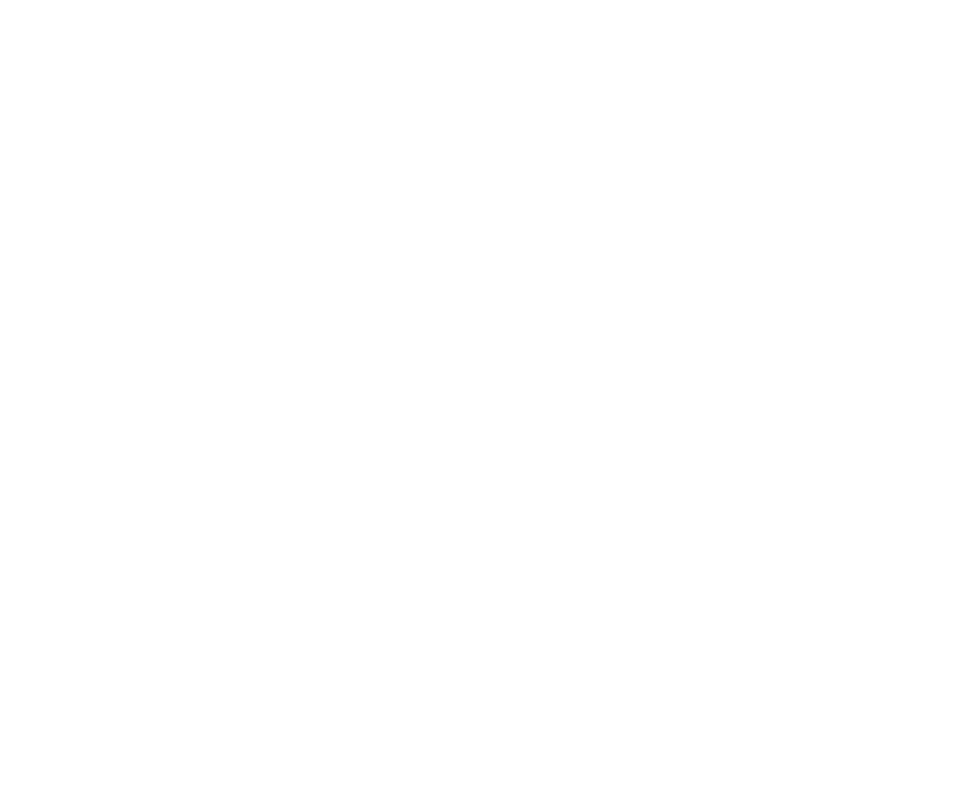
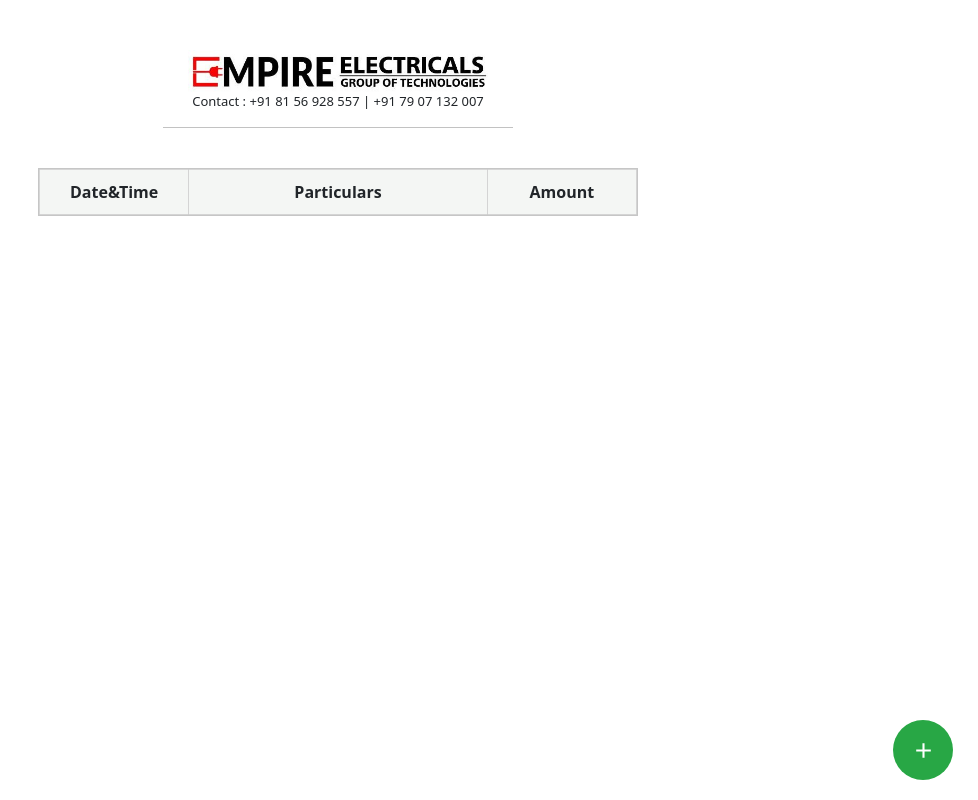
Before and after one commit to safvanms/freeBills, a React (Create React App) app: page /invoice in a window 1280 px wide. Before the commit this address had no page. Shown: the whole page, without its empty margins (302-1280 px from the left). Built offline with nearby package versions, Linux system fonts and the light colour scheme; a web font is replaced by a local one.

Commit message:
invoice added

```diff
--- a/src/App.js
+++ b/src/App.js
@@ -4,6 +4,7 @@
 import Home from './component/Home/Home';
 import PriceList from './component/PriceList/PriceList';
 import ProductList from './component/Products/ProductList';
+import Invoice from './component/Invoice/Invoice';
 
 
 function App() {
@@ -13,6 +14,7 @@
         <Route path='/' index element={<Home/>} />
         <Route path='/bill-with-price' element={<PriceList/>} />
         <Route path='/products' element={<ProductList/>} />
+        <Route path='/invoice' element={<Invoice/>} />
       </Routes>
     </BrowserRouter>
   );
--- a/src/component/Home/Home.jsx
+++ b/src/component/Home/Home.jsx
@@ -14,6 +14,9 @@
         <Link to="/bill-with-price" style={{ textDecoration: 'none' }}>
           <div className="bill__page"> Generate Bill </div>
         </Link>
+        <Link to="/invoice" style={{ textDecoration: 'none' }}>
+          <div className="invoice__page"> Invoice </div>
+        </Link>
       </div>
     </div>
   )
--- a/src/component/Home/home.css
+++ b/src/component/Home/home.css
@@ -16,11 +16,10 @@
 .home__buttons{
   display: flex;
   align-items: center;
-  justify-content: space-between;
-  width: 250px;
+  gap: 20px;
 }
 
-.products__page,.bill__page{
+.products__page,.bill__page,.invoice__page{
 height: 35px;
 width: 100px;
 border-radius: 7px;
@@ -40,6 +39,10 @@
   background-color: black;
 }
 
+.invoice__page{
+  background-color: rgb(65, 65, 69);
+}
+
 @media (max-width:768px){
   .home__logo{
     width: 90%;
--- /dev/null
+++ b/src/component/Invoice/Invoice.jsx
@@ -0,0 +1,146 @@
+import React, { useRef, useState } from 'react'
+import '../PriceList/priceList.css'
+import LOGO from '../../assets/logo.jpeg'
+import { MdAdd, MdClear } from 'react-icons/md'
+import { BsDownload } from 'react-icons/bs'
+import { useReactToPrint } from 'react-to-print'
+
+export default function Invoice() {
+  const [data, setData] = useState([])
+  const [open, setOpen] = useState(false)
+  const [formData, setFormData] = useState({
+    particulars: '',
+    price: '',
+  })
+
+  const componentPDF = useRef()
+
+  const generatePDF = useReactToPrint({
+    content: () => componentPDF.current,
+    onAfterPrint: () => alert('Good job!'),
+    print: false,
+    fileName: 'invoice.pdf',
+  })
+
+  const onClose = () => {
+    setOpen(false)
+  }
+
+  const handleSubmit = (e) => {
+    e.preventDefault()
+    setData([...data, formData])
+    setFormData({ particulars: '', price: '' })
+    onClose(true)
+  }
+
+  const handleChange = (e) => {
+    setFormData({
+      ...formData,
+      [e.target.name]: e.target.value,
+      time: Date.now(),
+    })
+  }
+
+  const formatTimestamp = (timestamp) => {
+    const dateObject = new Date(timestamp)
+    return dateObject.toLocaleString()
+  }
+
+  const clearData = () => {
+    const confirmClear = window.confirm(
+      'Are you sure you want to clear the data?',
+    )
+    if (confirmClear) {
+      setData([])
+    }
+  }
+
+  return (
+    <div style={{ display: 'flex', justifyContent: 'center' }}>
+      <div className="buttons">
+        <div className="add__button" onClick={() => setOpen(true)}>
+          <MdAdd size={25} />
+        </div>
+        {data.length > 0 && (
+          <div className="download__button" onClick={generatePDF}>
+            <BsDownload size={22} />
+          </div>
+        )}
+        {data.length > 0 && (
+          <div className="clear__button" onClick={clearData}>
+            <MdClear size={25} />
+          </div>
+        )}
+      </div>
+
+      <div className="sheet__container">
+        <div className="sheet" ref={componentPDF} style={{ width: '100%' }}>
+          <div className="heading">
+            <img src={LOGO} alt="logo" className="page__logo" />
+            <p>Contact : +91 81 56 928 557 | +91 79 07 132 007</p>
+            <div className="line"></div>
+          </div>
+
+          <div className="invoice__container">
+            <table className="invoice__table">
+              <thead className="invoice__heading">
+                <tr>
+                  <th>Date&Time</th>
+                  <th>Particulars</th>
+                  <th>Amount</th>
+                </tr>
+              </thead>
+              <tbody>
+                {data.map((item) => (
+                  <tr key={item.time} className="invoice__data">
+                    <td>{formatTimestamp(item.time)}</td>
+                    <td>{item.particulars}</td>
+                    <td>Rs. {item.price} /-</td>
+                  </tr>
+                ))}
+              </tbody>
+            </table>
+          </div>
+        </div>
+      </div>
+
+      {open && (
+        <div className="dialog-container">
+          <div className="dialog">
+            <h3>Enter Invoice Details</h3>
+            <form onSubmit={handleSubmit}>
+              <div>
+                <label>Particulars:</label>
+                <input
+                  type="text"
+                  name="particulars"
+                  value={formData.particulars}
+                  onChange={handleChange}
+                  required
+                />
+              </div>
+
+              <div>
+                <label>Price:</label>
+                <input
+                  type="number"
+                  name="price"
+                  step="0.01"
+                  value={formData.price}
+                  onChange={handleChange}
+                  required
+                />
+              </div>
+              <div className="dialogue__btn">
+                <button type="submit">Submit</button>
+                <button type="button" onClick={onClose}>
+                  Cancel
+                </button>
+              </div>
+            </form>
+          </div>
+        </div>
+      )}
+    </div>
+  )
+}
--- a/src/component/PriceList/PriceList.jsx
+++ b/src/component/PriceList/PriceList.jsx
@@ -83,7 +83,7 @@
   })
 
   const calculateTotal = () => {
-    return data.reduce((total, elem) => total + parseFloat(elem.price), 0)
+    return data.reduce((total, elem) => total + parseFloat(elem.price*elem.quantity), 0)
   }
 
   const onClose = () => {
--- a/src/component/PriceList/priceList.css
+++ b/src/component/PriceList/priceList.css
@@ -192,6 +192,53 @@
   color: #fff;
 }
 
+/* invoice styles */
+
+/* .invoice{
+  width: 50%;
+} */
+
+.invoice__container {
+  width: 100%;
+  border: 1px solid #aaaa;
+  margin-top: 20px;
+}
+
+.invoice__table {
+  width: 100%;
+  border-collapse: collapse;
+}
+
+.invoice__heading {
+  text-align: center;
+  border-bottom: 1px solid #dddd;
+}
+
+.invoice__heading th {
+  padding: 10px;
+  border: 1px solid #cccc;
+  background-color: #f4f6f4;
+}
+
+.invoice__heading th:nth-child(1) {
+  width: 25%;
+}
+
+.invoice__heading th:nth-child(2) {
+  width: 50%;
+}
+
+.invoice__heading th:nth-child(3) {
+  width: 25%;
+}
+
+.invoice__data td {
+  padding: 10px 0px;
+  text-align: center;
+  align-items: flex-start;
+  border: 1px solid #ddd;
+}
+
 @media (max-width: 800px) {
   .sheet__container {
     width: 100%;
@@ -217,4 +264,10 @@
   .heading p {
     font-size: 10px;
   }
+
+  .invoice__container {
+    width: 95%;
+    border: 1px solid #aaaa;
+    margin-top: 20px;
+  }
 }
```
